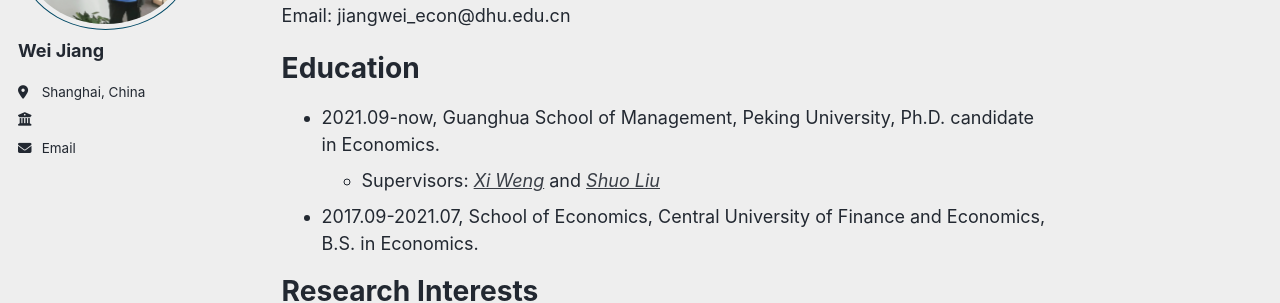
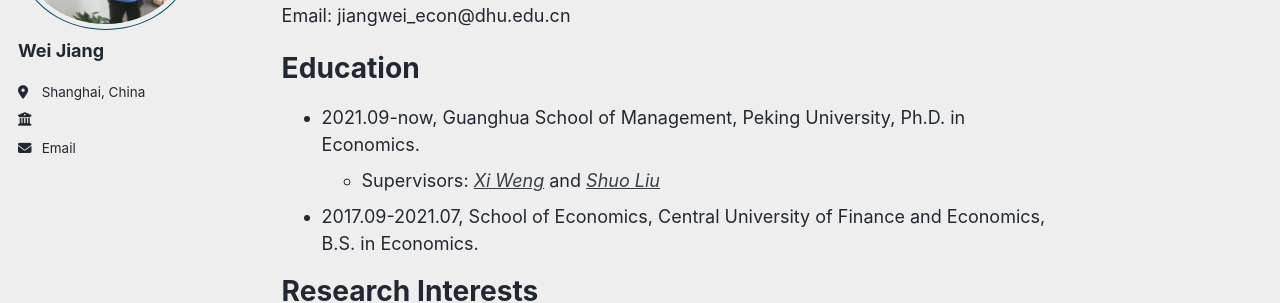
Before and after one commit to jiangwei-econ/jiangwei-econ.github.io, a Jekyll site: the page built from _pages/about.md, in a window 1280 px wide and 900 px high. Shown: the part 219-522 px from the top of the window. Built offline with Jekyll 4.4.1, drawn with Linux system fonts in a browser that asks for light colours; a script bundle is joined from its source files by our own code; library files that are not in the unit come from our copies.

Commit message:
Update about.md

```diff
--- a/_pages/about.md
+++ b/_pages/about.md
@@ -14,7 +14,7 @@
 
 Education
 ======
-- 2021.09-now, Guanghua School of Management, Peking University, Ph.D. candidate in Economics.
+- 2021.09-now, Guanghua School of Management, Peking University, Ph.D. in Economics.
     - Supervisors: *[Xi Weng](https://wengxi125.weebly.com/)* and *[Shuo Liu](https://www.shuoliu.net/)*
 - 2017.09-2021.07, School of Economics, Central University of Finance and Economics, B.S. in Economics.
 
```
